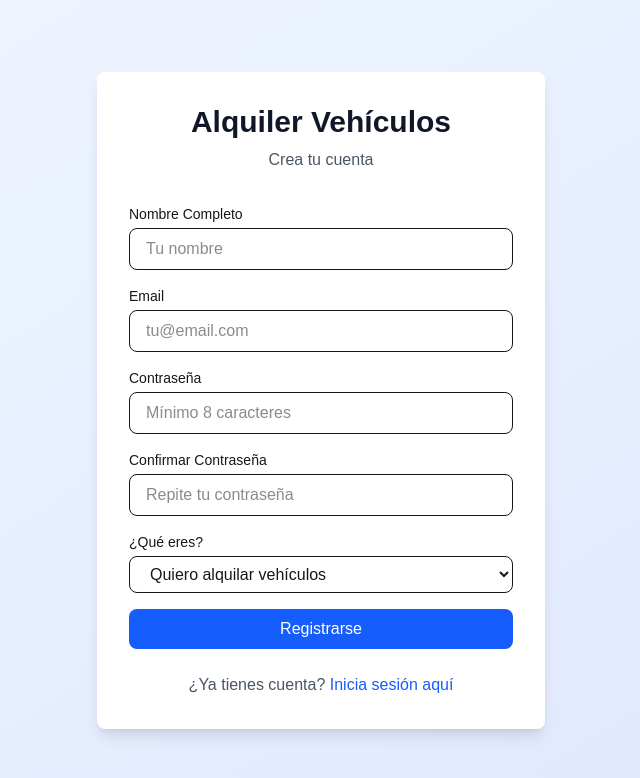
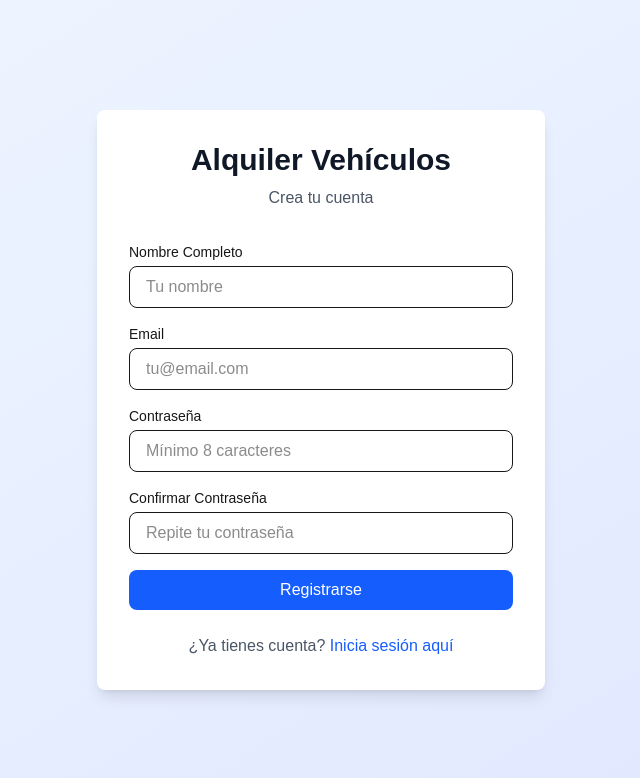
Before and after one commit to fermadi-prog/alquiler-vehiculos, a Next.js app: page /auth/register in a window 1280 px wide. Shown: the top 778 px of the page, without its empty margins (319-959 px from the left). Built offline with nearby package versions, Linux system fonts and the light colour scheme; no server answers.

Commit message:
fix: Remove manual user insert from RegisterForm, rely on trigger

```diff
--- a/components/auth/RegisterForm.tsx
+++ b/components/auth/RegisterForm.tsx
@@ -3,14 +3,12 @@
 import { useState } from 'react';
 import { useRouter } from 'next/navigation';
 import { createClient } from '@/utils/supabase/client';
-import { UserRole } from '@/lib/types';
 
 export default function RegisterForm() {
   const [email, setEmail] = useState('');
   const [password, setPassword] = useState('');
   const [confirmPassword, setConfirmPassword] = useState('');
   const [fullName, setFullName] = useState('');
-  const [role, setRole] = useState<UserRole>('arrendatario');
   const [loading, setLoading] = useState(false);
   const [error, setError] = useState('');
   const router = useRouter();
@@ -30,26 +28,17 @@ export default function RegisterForm() {
         throw new Error('La contraseña debe tener al menos 8 caracteres');
       }
 
-      const { data: { user }, error: signUpError } = await supabase.auth.signUp({
+      const { error: signUpError } = await supabase.auth.signUp({
         email,
         password,
+        options: {
+          data: {
+            full_name: fullName,
+          }
+        }
       });
 
       if (signUpError) throw signUpError;
-      if (!user) throw new Error('Error al crear usuario');
-
-      const { error: userError } = await supabase
-        .from('users')
-        .insert([
-          {
-            id: user.id,
-            email,
-            full_name: fullName,
-            role,
-          },
-        ]);
-
-      if (userError) throw userError;
 
       router.push('/auth/login?message=Registro exitoso. Por favor inicia sesión.');
     } catch (error: any) {
@@ -109,18 +98,6 @@ export default function RegisterForm() {
         />
       </div>
 
-      <div>
-        <label className="block text-sm font-medium mb-1">¿Qué eres?</label>
-        <select
-          value={role}
-          onChange={(e) => setRole(e.target.value as UserRole)}
-          className="w-full px-4 py-2 border rounded-lg focus:outline-none focus:ring-2 focus:ring-blue-500"
-        >
-          <option value="arrendatario">Quiero alquilar vehículos</option>
-          <option value="propietario">Quiero publicar mis vehículos</option>
-        </select>
-      </div>
-
       {error && <p className="text-red-500 text-sm">{error}</p>}
 
       <button
```
